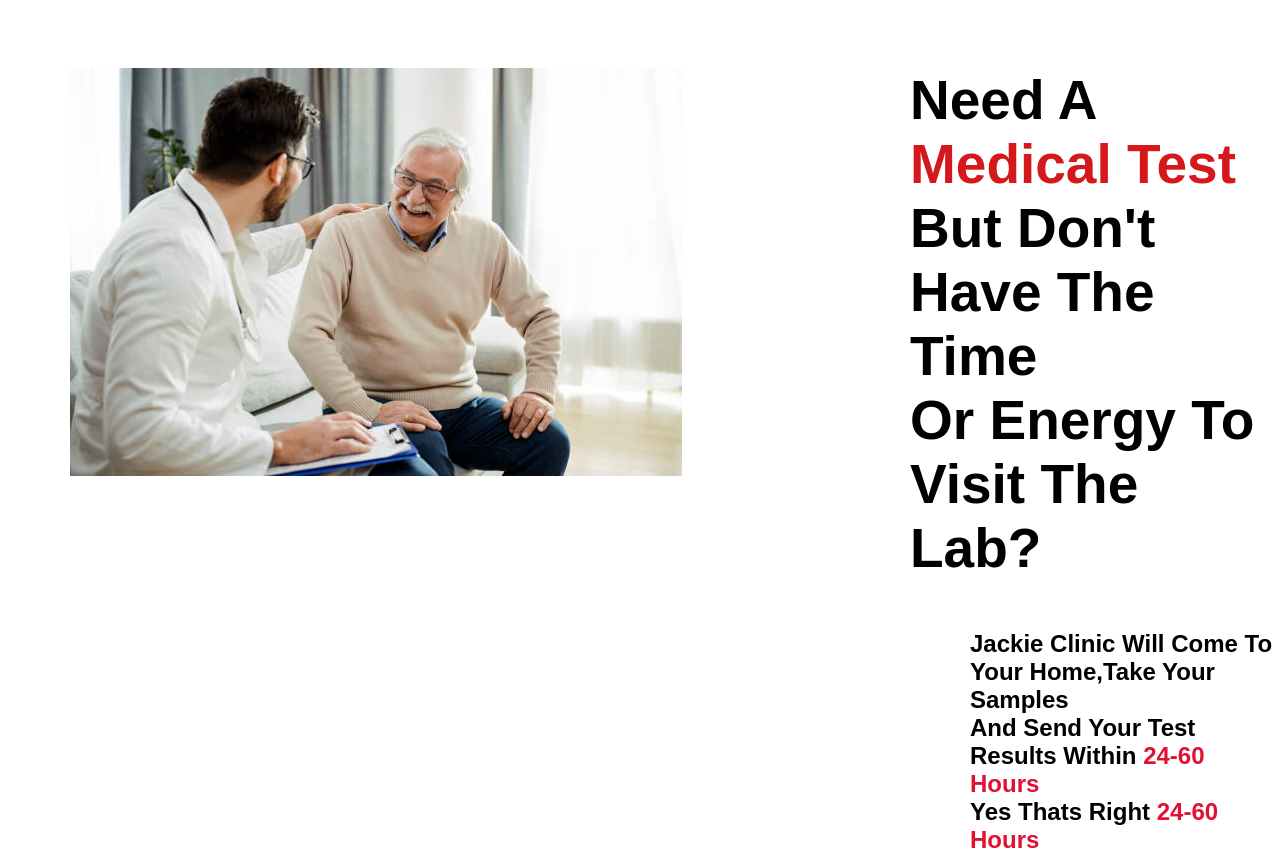
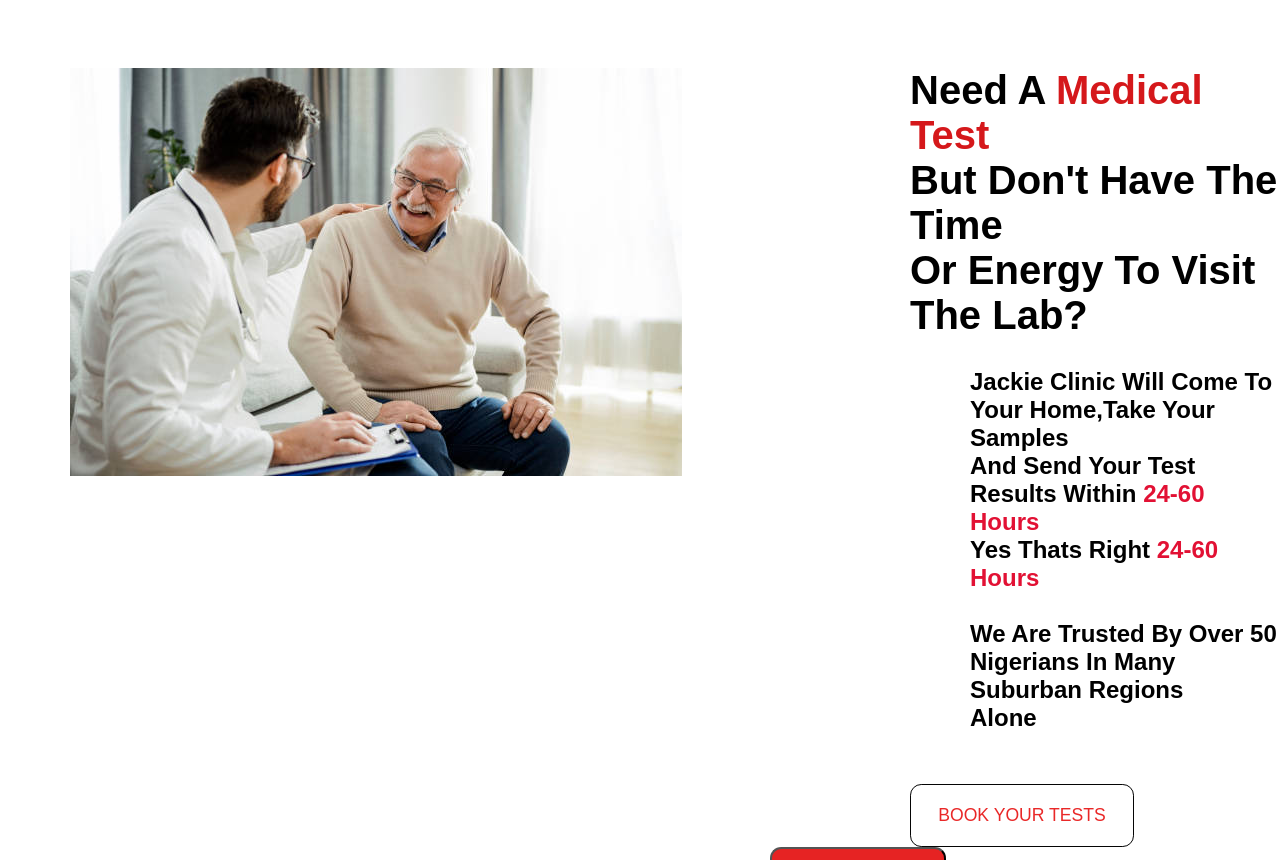
Before and after one commit to Quill241/Jackie-Clinic, a plain HTML site: page index.html in a window 1280 px wide. Shown: the part 131-991 px from the top of the page. Drawn offline with Linux system fonts and the light colour scheme.

Commit message:
modified style.css file

```diff
--- a/style.css
+++ b/style.css
@@ -55,7 +55,7 @@
 
 
  .content h2{
-    font-size: 55px;
+    font-size: 40px;
     padding-left: 140px;
  }
 
@@ -64,7 +64,7 @@
  }
 
  .content h3{
-   padding-top: 50px;
+   padding-top: 30px;
    padding-left: 200px;
    font-size: 1.5rem;
  }
```
